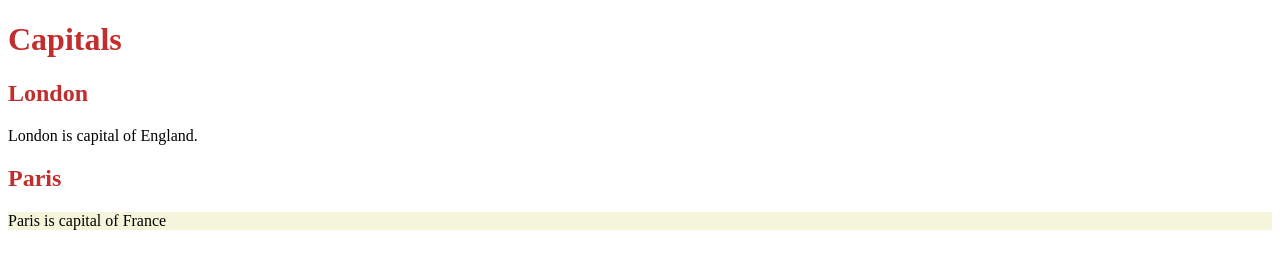
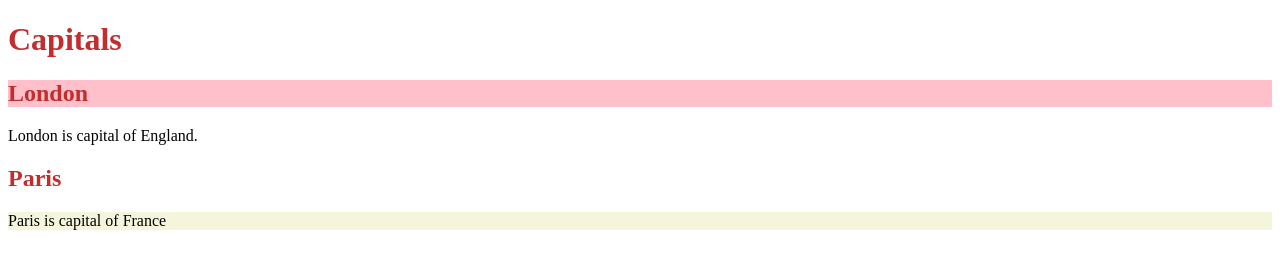
Before and after one commit to QuestionableAtBest/Week5ACIT1620, a plain HTML site: page index.html in a window 1280 px wide. Drawn offline with Linux system fonts and the light colour scheme.

Commit message:
Added ID to london heading

```diff
--- a/css/stylesheet.css
+++ b/css/stylesheet.css
@@ -5,3 +5,7 @@
 .parisparagraph{
     background: beige;
 }
+
+#pinkbg{
+    background: pink
+}
--- a/index.html
+++ b/index.html
@@ -8,7 +8,7 @@
     <body>
         <h1 class = "heading">Capitals</h1>
 
-        <h2 class = "heading">London</h2>
+        <h2 class = "heading" id = "pinkbg">London</h2>
         <p>London is capital of England.</p>
 
         <h2 class = "heading">Paris</h2>
```
